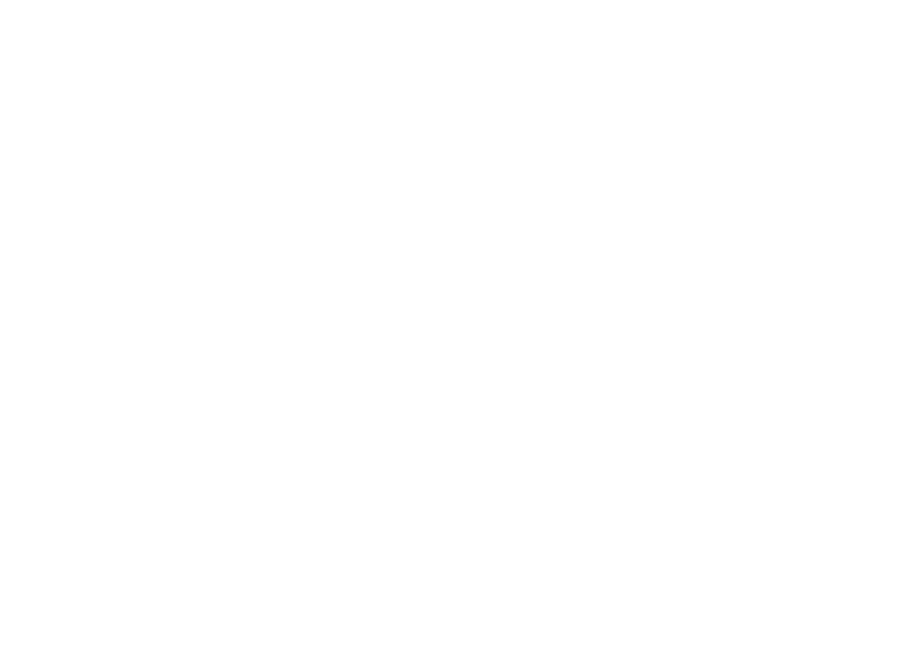
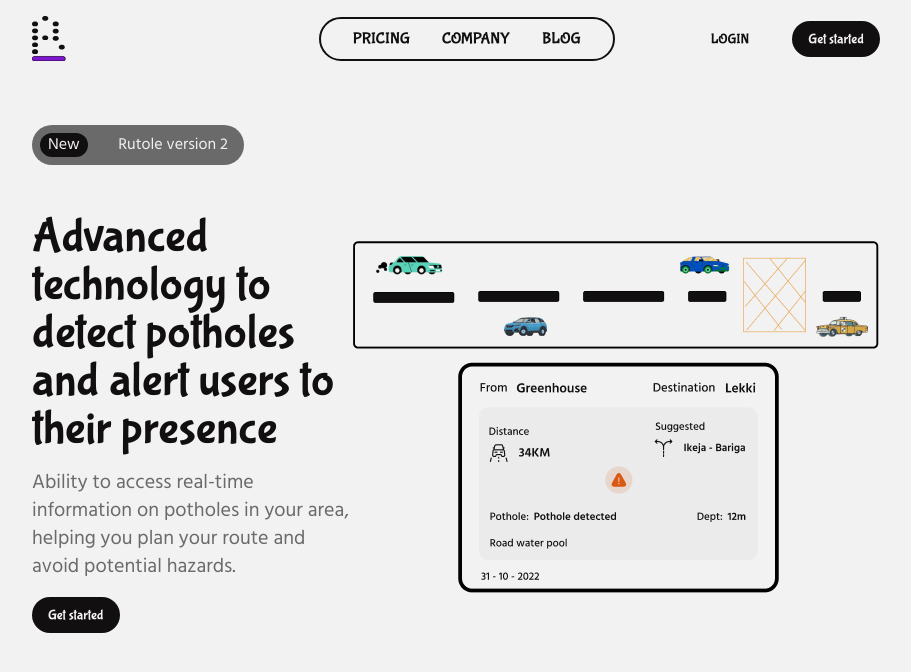
Before and after one commit to Dtoo007/Rutole-Advanced-Road-Technology, a website: page index.html in a window 1280 px wide. Shown: the whole page, without its empty margins (184-1095 px from the left). Drawn offline with Linux system fonts and the light colour scheme.

Commit message:
file updates

```diff
--- a/index.html
+++ b/index.html
@@ -4,10 +4,47 @@
     <meta charset="UTF-8">
     <meta http-equiv="X-UA-Compatible" content="IE=edge">
     <meta name="viewport" content="width=device-width, initial-scale=1.0">
+    <link rel="icon" type="image/png" sizes="16x16" href="/images/favicon-16x16.png">
     <link rel="stylesheet" href="./css/main.css">
-    <title>rotule-road-technology</title>
+    <title>rotule-advanced-road-technology</title>
 </head>
-<body>
+<body class="bg-off_white">
+    <!--NAV-->
+    <nav class="container flex flex-row items-center justify-between py-4">
+        <div>
+            <img src="images\logo.svg" alt="...">
+        </div>
 
+        <div>
+            <div class="flex flex-row items-center space-x-20">
+                <lu class="flex list-none text-off_black border-solid border-2 border-off_black rounded-full py-2 px-4">
+                    <li><a href="price.com" class="py-2 px-4">PRICING</a></li>
+                    <li><a href="company.com" class="py-2 px-4">COMPANY</a></li>
+                    <li><a href="log.com" class="py-2 px-4">BLOG</a></li>
+                </lu>
+
+                <div class="space-x-6">
+                    <button type="button" class="text-sm text-off_black py-2 px-4">LOGIN</button>
+                    <button type="button" class="text-sm text-off_white bg-off_black py-2 px-4 rounded-full">Get started</button>
+                </div>
+            </div>
+        </div>
+    </nav>
+    <!--VERSION-->
+    <section class="container py-12">
+        <div class="flex flex-row font-hind items-center justify-between bg-off_arch w-1/4 p-2 text-center rounded-full ">
+            <a href="###" class="text-off_white font-regular bg-off_black py-1.0 px-2 rounded-full w">New</a>
+            <a href="###" class="text-off_white font-regular py-1.0 px-2 rounded-full w">Rutole version 2</a>
+        </div>
+    </section>
+    <!--HERO-->
+    <section class="container flex flex-row items-center">
+            <div class="w-md">
+                <h1 class="text-5xl text-off_black text-left font-sans pb-4 w">Advanced technology to detect potholes and alert users to their presence</h1>
+                <p class="text-xl text-off_arch text-left font-hind pb-4 mx-w-md">Ability to access real-time information on potholes in your area, helping you plan your route and avoid potential hazards.</p>
+                <button type="button" class="text-sm text-off_white bg-off_black py-2 px-4 rounded-full">Get started</button>
+            </div>
+            <img src="images\hero-image.png" alt="...">
+    </section>
 </body>
 </html>
--- a/input.css
+++ b/input.css
@@ -1,3 +1,7 @@
+
+
+@import url('https://fonts.googleapis.com/css2?family=Bubblegum+Sans&display=swap');
+@import url('https://fonts.googleapis.com/css2?family=Hind:wght@400;500&display=swap');
 @tailwind base;
 @tailwind components;
-@tailwind Utilities;
+@tailwind utilities;
--- a/package.json
+++ b/package.json
@@ -1,5 +1,5 @@
 {
-  "name": "rutole-rode-technology",
+  "name": "rutole-roade-technology",
   "version": "1.0.0",
   "description": "An advanced technology to detect potholes and alert users to their presence.",
   "main": "index.js",
@@ -19,5 +19,8 @@
   "homepage": "https://github.com/Dtoo007/Rutole-Advanced-Road-Technology#readme",
   "devDependencies": {
     "tailwindcss": "^3.2.7"
+  },
+  "dependencies": {
+    "@tailwindcss/typography": "^0.5.9"
   }
 }
--- a/tailwind.config.js
+++ b/tailwind.config.js
@@ -1,8 +1,47 @@
 /** @type {import('tailwindcss').Config} */
 module.exports = {
-  content: [],
+  content: ['./*.html'],
   theme: {
-    extend: {},
+    screens: {
+      sm: '480px',
+      md: '768px',
+      lg: '976px',
+      xl: '1440px'
+    },
+
+    container: {
+      center: (true),
+      padding: {
+        md:'6rem',
+      sm: '0rem',
+      lg: '4rem',
+      xl: '5rem',
+    },
+ },
+    extend: {
+      colors: {
+        off_white: '#F2F2F2',
+        off_black: '#110F0F',
+        off_arch: '#6B6A6A'
+      },
+
+      fontFamily: {
+        'sans': ['Bubblegum Sans'],
+        'hind': ['hind']
+      },
+    },
+
+    plugins: [
+      require('@tailwindcss/typography'),
+    ]
   },
-  plugins: [],
+
+  plugins: [function({addBase, theme}) {
+    addBase({
+      '@import': [
+        'url("https://fonts.googleapis.com/css2?family=Bubblegum+Sans&display=swap")',
+        'url("https://fonts.googleapis.com/css2?family=Hind:wght@400;500&display=swap")',
+      ]
+    })
+  }],
 }
```
Also changed, not shown: css/main.css, images/favicon-16x16.png (added), images/hero-image.png (added), 1 other file.
